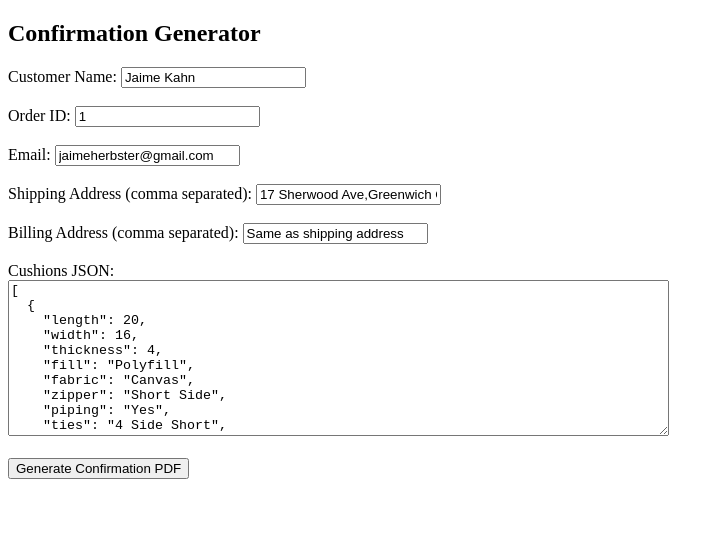
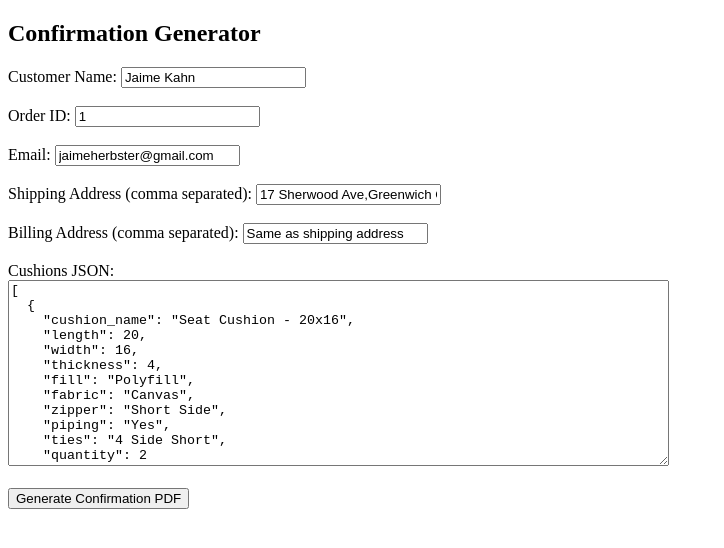
Before and after one commit to cozycornerpatios-fabric/Confirmation_File_Generator, a plain HTML site: page form.html in a window 1280 px wide. Shown: the whole page, without its empty margins (0-724 px from the left). Drawn offline with Linux system fonts and the light colour scheme.

Commit message:
Update form.html

```diff
--- a/form.html
+++ b/form.html
@@ -12,9 +12,10 @@
     <label>Shipping Address (comma separated): <input type="text" id="shipping" value="17 Sherwood Ave,Greenwich CT 06831,United States,+1 914-329-2553"></label><br><br>
     <label>Billing Address (comma separated): <input type="text" id="billing" value="Same as shipping address"></label><br><br>
     <label>Cushions JSON:<br>
-      <textarea id="cushions" rows="10" cols="80">
+      <textarea id="cushions" rows="12" cols="80">
 [
   {
+    "cushion_name": "Seat Cushion - 20x16",
     "length": 20,
     "width": 16,
     "thickness": 4,
@@ -26,6 +27,7 @@
     "quantity": 2
   },
   {
+    "cushion_name": "Back Cushion - 22x14",
     "length": 22,
     "width": 14,
     "thickness": 3,
```
